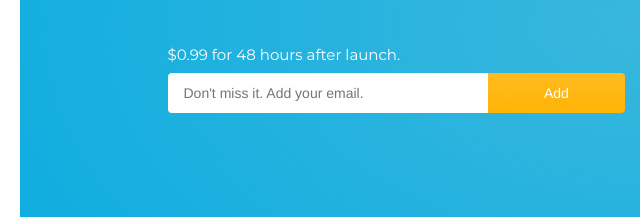
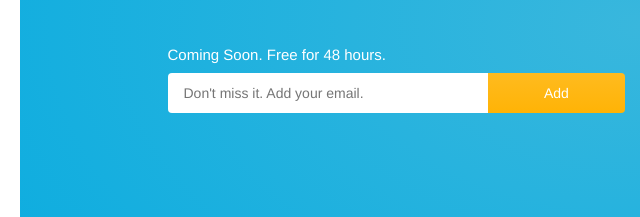
Before and after one commit to RobStino/getpressup.com, a plain HTML site: page index.html in a window 1280 px wide. Shown: the part 374-591 px from the top of the page, 0-640 px from the left. Drawn offline with nearby package versions, Linux system fonts and the light colour scheme.

Commit message:
Change sales copy to free for 48 hrs

```diff
--- a/css/sass/_sections.scss
+++ b/css/sass/_sections.scss
@@ -38,6 +38,7 @@
 	h2 {
 		font-size: 1.5rem;
 		font-weight: 300;
+		font-family: "Helvetica Neue",Helvetica,Arial,sans-serif;
 		line-height: 1.6rem;
 		// margin-top: 10px;
 		// margin-left: 15px;
--- a/index.html
+++ b/index.html
@@ -80,7 +80,7 @@
                         <h3><span>Things are only impossible until they're not.</span></h3>
                         <!-- <img src="iamges/pressup-logo.png"> -->
                         <h1>Update WordPress from your Menubar.</h1>
-                        <h2>$0.99 for 48 hours after launch.</h2>
+                        <h2>Coming Soon. Free for 48 hours.</h2>
                         <!-- <p>Easy Peasy</p> -->
                         <!-- <input placeholder="Put in yo email." class="hero-section--input"></input>
                         <input class="hero-section--submit" type="submit"> -->
```
Also changed, not shown: css/stylesheets/screen.css.
